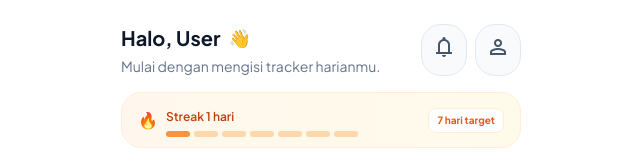
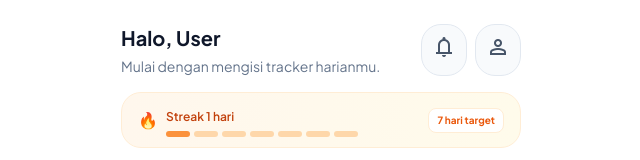
Before and after one commit to wisnuwrdh/narehat, a Next.js app: page /dashboard in a window 1280 px wide. Shown: the top 160 px of the page, without its empty margins (319-959 px from the left). Built offline with nearby package versions, Linux system fonts and the light colour scheme; no server answers.

Commit message:
chore: remove waving hand emoji from dashboard header

```diff
--- a/app/(app)/dashboard/page.tsx
+++ b/app/(app)/dashboard/page.tsx
@@ -253,11 +253,8 @@ export default function DashboardPage() {
   return (
     <main className="max-w-md mx-auto">
       <header className="px-6 pt-6 pb-4 flex justify-between items-start bg-white sticky top-0 z-20">
-        <div className="animate-fade-in-up">
-          <div className="flex items-center gap-2 mb-1">
-            <h1 className="text-xl font-bold text-slate-900">Halo, {data.userName || "User"}</h1>
-            <span className="text-lg">👋</span>
-          </div>
+          <div className="animate-fade-in-up">
+            <h1 className="text-xl font-bold text-slate-900 mb-1">Halo, {data.userName || "User"}</h1>
           <p className="text-sm text-muted">{showEmptyCTA ? "Mulai dengan mengisi tracker harianmu." : "Yuk, jaga konsistensi hari ini."}</p>
         </div>
         <div className="flex gap-2 animate-fade-in-up delay-100">
```
